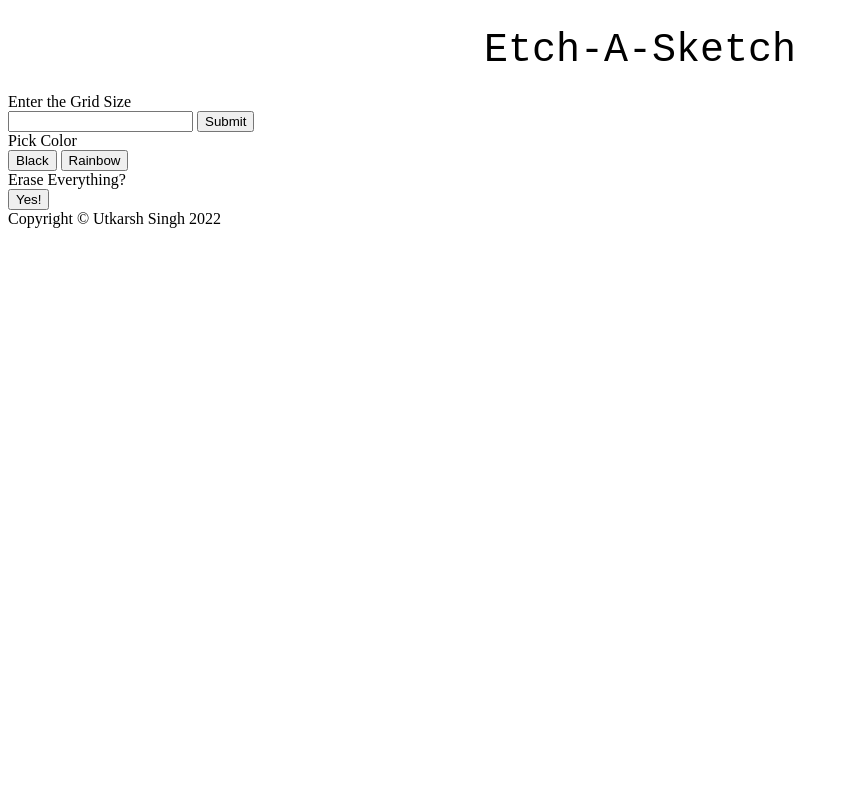
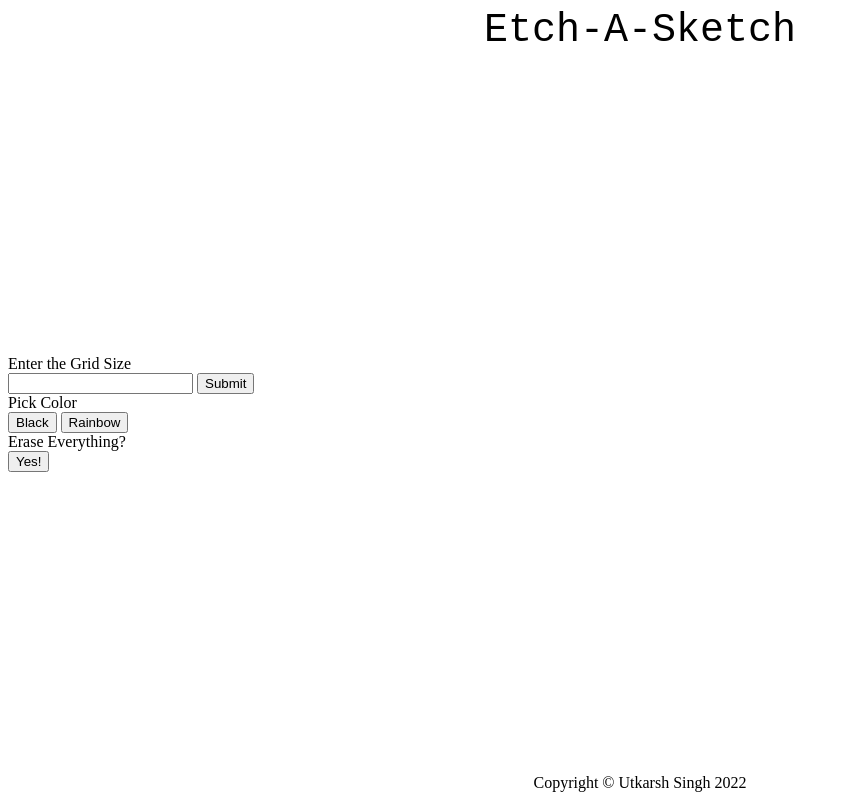
Before and after one commit to UtkarshSingh22/Etch-A-Sketch, a plain HTML site: page index.html in a window 1280 px wide. Shown: the whole page, without its empty margins (0-848 px from the left). Drawn offline with Linux system fonts and the light colour scheme.

Commit message:
Edit footer

```diff
--- a/styles.css
+++ b/styles.css
@@ -1,6 +1,8 @@
 body{
     display: flex;
     flex-direction: column;
+    justify-content: space-between;
+    height:98vh;
 }
 .container{
     display: flex;
@@ -10,7 +12,11 @@ body{
     display: flex;
     justify-content: center;
     align-items: center;
-    padding: 20px;
     font-family: monospace;
     font-size: 40px;
 }
+.footer{
+    display: flex;
+    justify-content: center;
+    align-items: center;
+}
```
